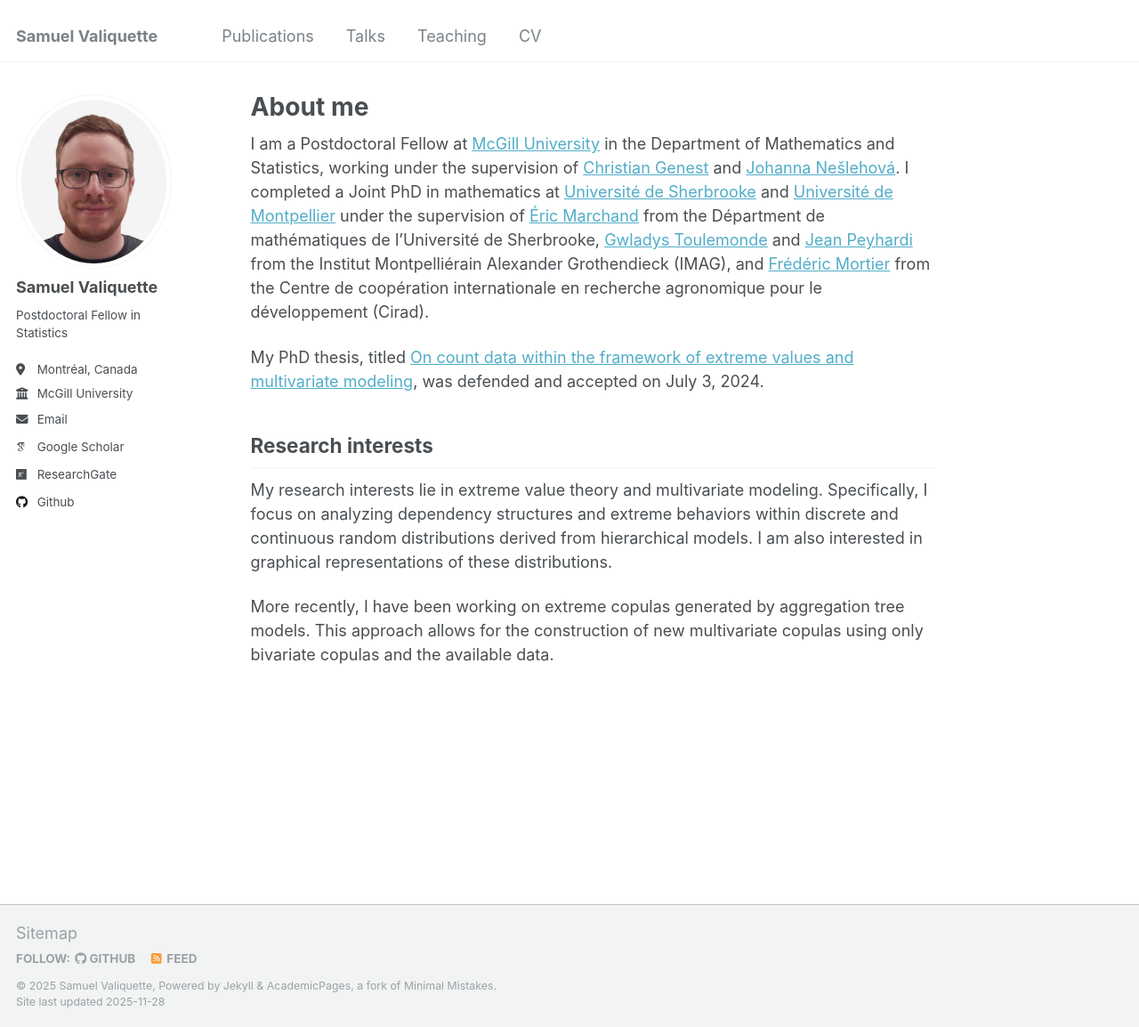
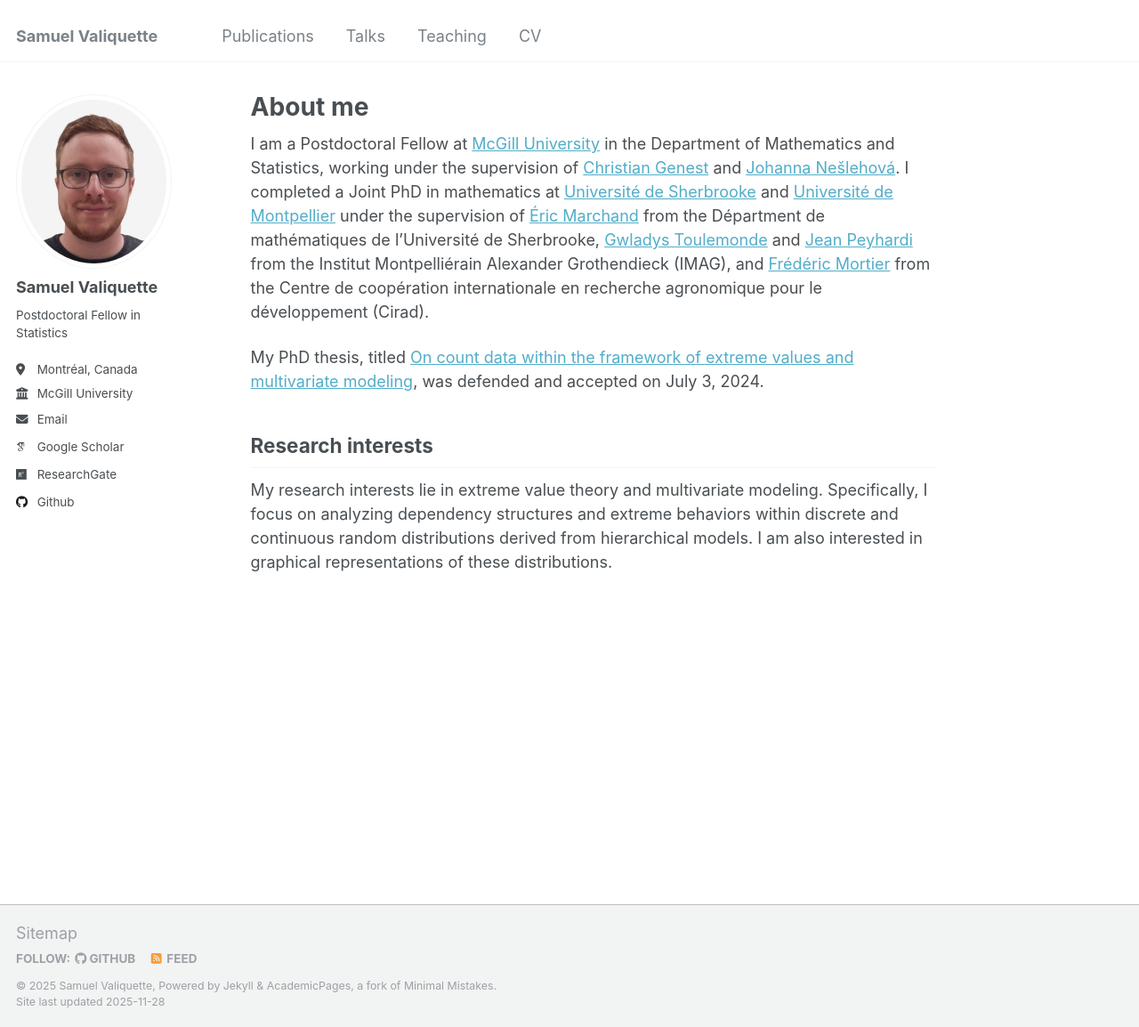
Before and after one commit to s-valiquette/s-valiquette.github.io, a Jekyll site: the page built from _pages/about.md, in a window 1280 px wide and 1154 px high. Shown: the whole window at 89% size. Built offline with Jekyll 4.4.1, drawn with Linux system fonts in a browser that asks for light colours; some web fonts are replaced.

Commit message:
Update about.md

```diff
--- a/_pages/about.md
+++ b/_pages/about.md
@@ -14,5 +14,3 @@ My PhD thesis, titled [On count data within the framework of extreme values and
 Research interests
 ------
 My research interests lie in extreme value theory and multivariate modeling. Specifically, I focus on analyzing dependency structures and extreme behaviors within discrete and continuous random distributions derived from hierarchical models. I am also interested in graphical representations of these distributions.
-
-More recently, I have been working on extreme copulas generated by aggregation tree models. This approach allows for the construction of new multivariate copulas using only bivariate copulas and the available data.
```
